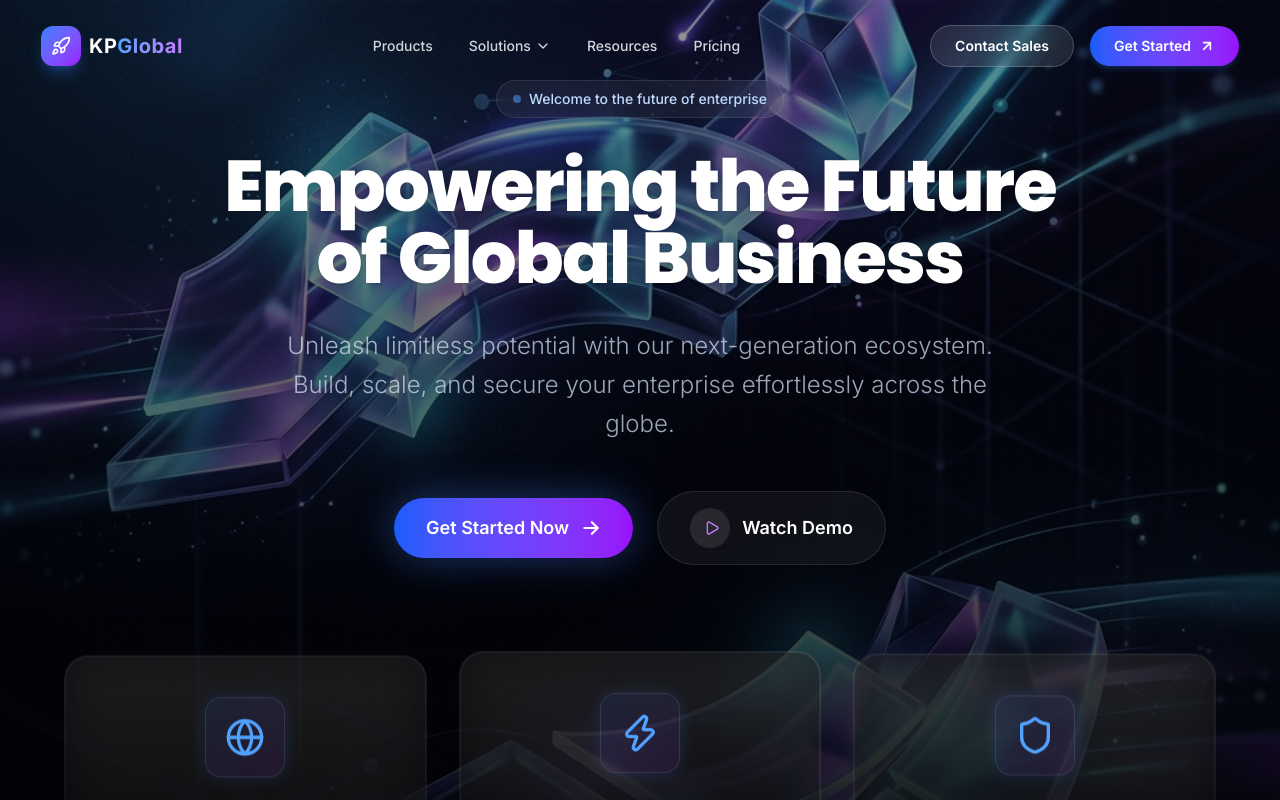
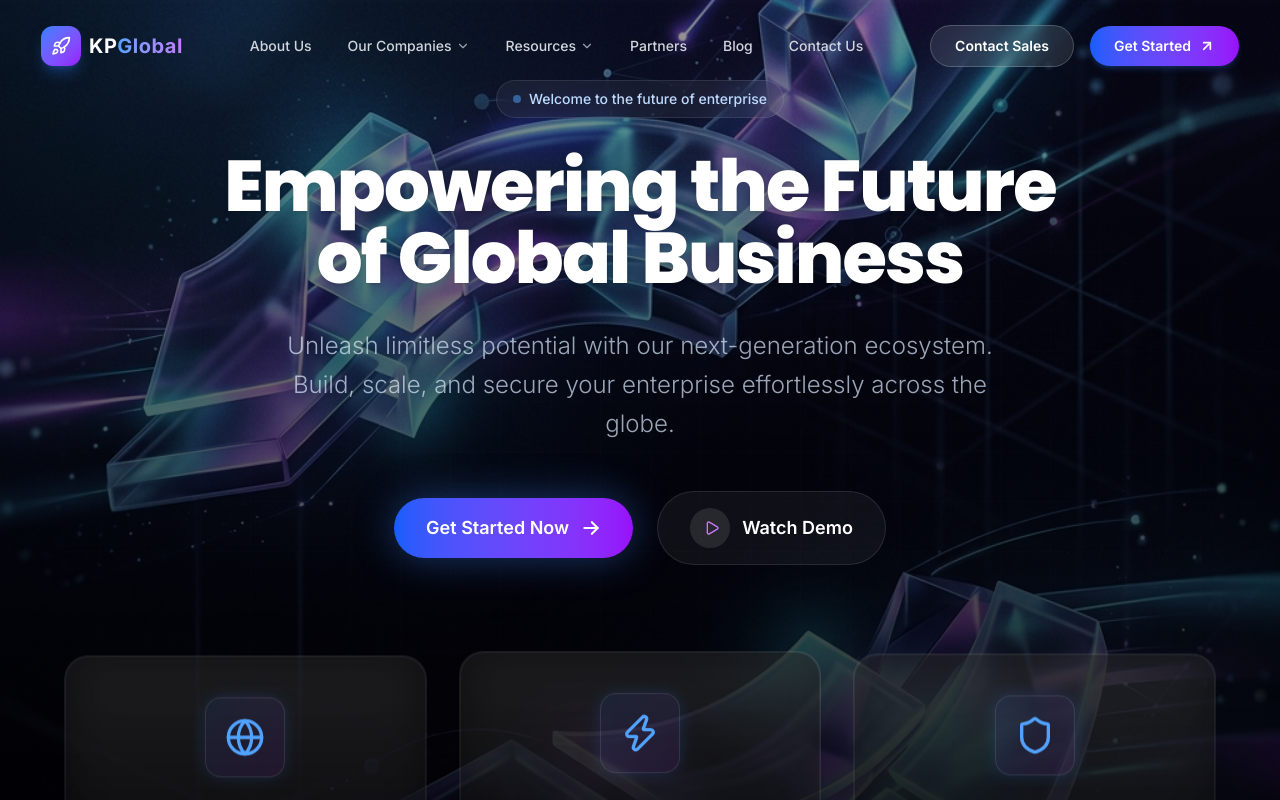
Before and after one commit to dhara2010/KPGroup, a Next.js app: page / in a window 1280 px wide. Shown: the top 800 px of the page. Built offline with nearby package versions, Linux system fonts and the light colour scheme.

Commit message:
navbar changes

```diff
--- a/src/app/page.js
+++ b/src/app/page.js
@@ -19,7 +19,6 @@ export default function Home() {
       <Contact/>
       <FAQ/>
       <Supporters/>
-
       <Team/>
     </main>
   );
--- a/src/components/Navbar.jsx
+++ b/src/components/Navbar.jsx
@@ -7,16 +7,19 @@ import Link from "next/link";
 import UniqueArrow from "@/components/UniqueArrow";
 
 const navLinks = [
-  { name: "Products", href: "#" },
-  { name: "Solutions", href: "#" },
+  { name: "About Us", href: "#" },
+  { name: "Our Companies", href: "#" },
   { name: "Resources", href: "#" },
-  { name: "Pricing", href: "#" },
+  { name: "Partners", href: "#" },
+  { name: "Blog", href: "#" },
+  { name: "Contact Us", href: "#" },
 ];
 
 export default function Navbar() {
   const [isScrolled, setIsScrolled] = useState(false);
   const [mobileMenuOpen, setMobileMenuOpen] = useState(false);
   const [hoveredIndex, setHoveredIndex] = useState(null);
+  const [activeDropdown, setActiveDropdown] = useState(null);
 
   // Handle scroll effect
   useEffect(() => {
@@ -64,17 +67,88 @@ export default function Navbar() {
 
           {/* Desktop Navigation */}
           <div className="hidden md:flex items-center gap-1">
-            {navLinks.map((link, idx) => (
+            {navLinks.map((link, idx) => {
+              const hasDropdown = link.name === "Our Companies" || link.name === "Resources";
+              const isDropdownOpen = activeDropdown === link.name;
+
+              return (
                 <div
                   key={idx}
                   className="relative px-4 py-2 rounded-full cursor-pointer"
-                onMouseEnter={() => setHoveredIndex(idx)}
-                onMouseLeave={() => setHoveredIndex(null)}
+                  onMouseEnter={() => {
+                    setHoveredIndex(idx);
+                    if (hasDropdown) setActiveDropdown(link.name);
+                    else setActiveDropdown(null);
+                  }}
+                  onMouseLeave={() => {
+                    setHoveredIndex(null);
+                    setActiveDropdown(null);
+                  }}
                 >
-                <span className="relative z-10 text-sm font-medium text-gray-300 hover:text-white transition-colors flex items-center gap-1">
+                  <span className={`relative z-10 text-sm font-medium transition-colors flex items-center gap-1 ${
+                    isDropdownOpen ? "text-blue-500 font-semibold" : "text-gray-300 hover:text-white"
+                  }`}>
                     {link.name}
-                  {link.name === "Solutions" && <ChevronDown className="w-4 h-4" />}
+                    {hasDropdown && <ChevronDown className={`w-3.5 h-3.5 transition-transform duration-300 ${isDropdownOpen ? "rotate-180 text-blue-500" : "text-gray-400"}`} />}
                   </span>
+
+                  {/* Dropdown Menu Overlay */}
+                  {hasDropdown && (
+                    <AnimatePresence>
+                      {isDropdownOpen && (
+                        <motion.div
+                          initial={{ opacity: 0, y: 15, scale: 0.95 }}
+                          animate={{ opacity: 1, y: 0, scale: 1 }}
+                          exit={{ opacity: 0, y: 15, scale: 0.95 }}
+                          transition={{ duration: 0.2 }}
+                          className="absolute left-1/2 -translate-x-1/2 top-full mt-3 w-64 bg-[#0a0a0a]/95 border border-white/10 rounded-2xl overflow-hidden shadow-[0_20px_50px_rgba(0,0,0,0.5)] z-50 py-3 backdrop-blur-2xl"
+                        >
+                          {/* Accent Top Bar */}
+                          <div className="absolute top-0 inset-x-0 h-[2px] bg-gradient-to-r from-blue-500 to-purple-600"></div>
+
+                          {/* Menu Items */}
+                          <div className="flex flex-col gap-1 px-2">
+                            {link.name === "Our Companies" ? (
+                              <>
+                                {[
+                                  { name: "KP Global IT Solution", href: "#services" },
+                                  { name: "KP Global Skill Academy", href: "#academy" },
+                                  { name: "KP Global Media Network", href: "#media" },
+                                  { name: "KP Global Business Community", href: "#community" },
+                                  { name: "KP Global Jobs", href: "#careers" }
+                                ].map((subLink, subIdx) => (
+                                  <Link
+                                    key={subIdx}
+                                    href={subLink.href}
+                                    className="px-4 py-3 text-xs font-semibold text-gray-300 hover:text-white hover:bg-white/5 rounded-xl transition-all duration-200 block text-left leading-tight"
+                                  >
+                                    {subLink.name}
+                                  </Link>
+                                ))}
+                              </>
+                            ) : (
+                              <>
+                                {[
+                                  { name: "Testimonial", href: "#testimonials" },
+                                  { name: "Careers", href: "#contact" },
+                                  { name: "Team", href: "#team" },
+                                  { name: "Faq", href: "#faq" }
+                                ].map((subLink, subIdx) => (
+                                  <Link
+                                    key={subIdx}
+                                    href={subLink.href}
+                                    className="px-4 py-3 text-xs font-semibold text-gray-300 hover:text-white hover:bg-white/5 rounded-xl transition-all duration-200 block text-left"
+                                  >
+                                    {subLink.name}
+                                  </Link>
+                                ))}
+                              </>
+                            )}
+                          </div>
+                        </motion.div>
+                      )}
+                    </AnimatePresence>
+                  )}
 
                   {/* Hover Background Animation */}
                   {hoveredIndex === idx && (
@@ -88,7 +162,8 @@ export default function Navbar() {
                     />
                   )}
                 </div>
-            ))}
+              );
+            })}
           </div>
 
           {/* CTA & Mobile Toggle */}
--- a/src/sections/Team.jsx
+++ b/src/sections/Team.jsx
@@ -98,14 +98,8 @@ export default function Team() {
                 <img
                   src={member.image}
                   alt={member.name}
-                  className="w-full h-full object-cover object-top filter grayscale group-hover:grayscale-0 transition-all duration-700 group-hover:scale-110"
+                  className="w-full h-full object-cover object-top transition-all duration-700 group-hover:scale-110"
                 />
-
-                {/* Gradient Overlay */}
-                <div className="absolute inset-0 bg-gradient-to-t from-black via-black/40 to-transparent opacity-80 group-hover:opacity-60 transition-opacity duration-500"></div>
-
-                {/* Colorful Glow underneath the name */}
-                <div className={`absolute bottom-0 left-0 right-0 h-32 bg-gradient-to-t ${member.color} opacity-0 group-hover:opacity-30 transition-opacity duration-500 blur-xl mix-blend-screen`}></div>
 
 
               </div>
```
Lines whose indentation alone changed are shown as unchanged.
